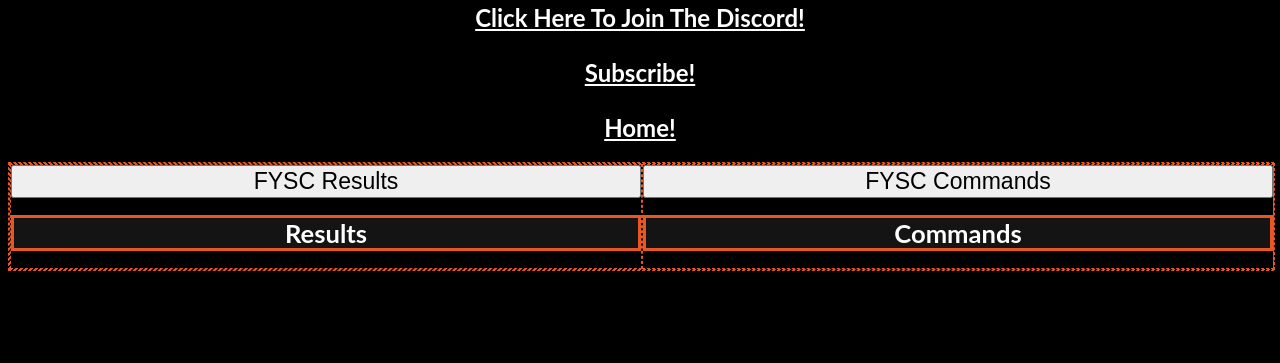
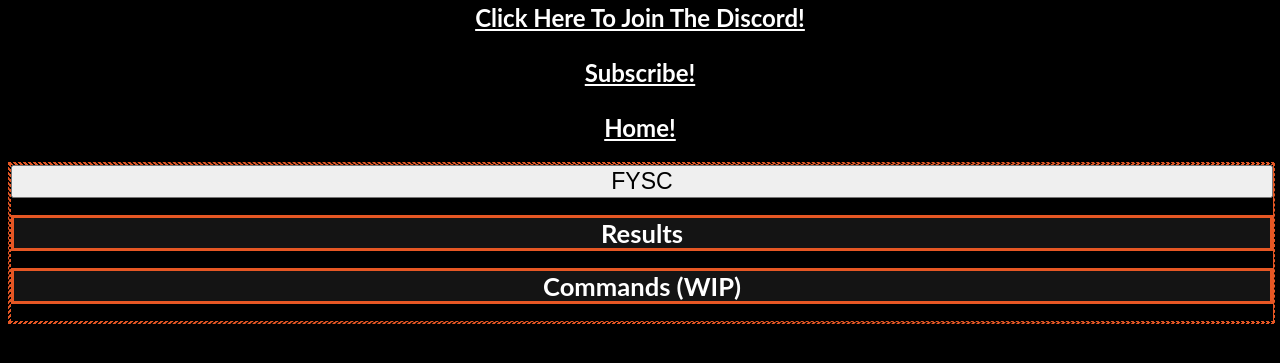
Before and after one commit to HuntingStats378/huntingstats378.github.io, a plain HTML site: page fysc/index.html in a window 1280 px wide. Shown: the part 121-484 px from the top of the page. Drawn offline with Linux system fonts and the light colour scheme.

Commit message:
Update index.html

```diff
--- a/fysc/index.html
+++ b/fysc/index.html
@@ -39,15 +39,12 @@
     <div class="container">
         <div class="options">
             <div>
-                <button>FYSC Results</button>
+                <button>FYSC</button>
                 <a href="./results">
                     <h1>Results</h1>
                 </a>
-          </div>
-          <div>
-                <button>FYSC Commands</button>
-                <a href="./commands">
-                    <h1>Commands</h1>
+                <a href="./">
+                    <h1>Commands (WIP)</h1>
                 </a>
           </div>
         </div>
```
